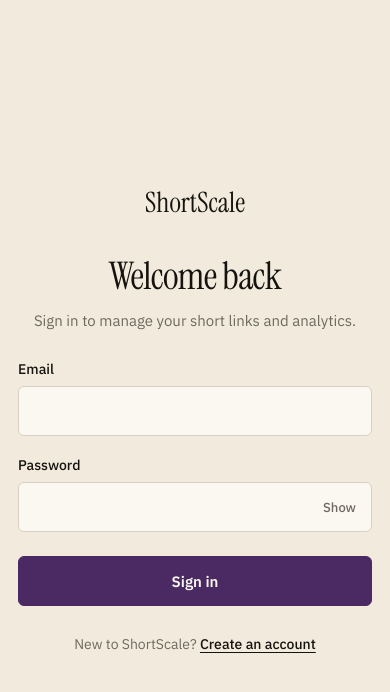
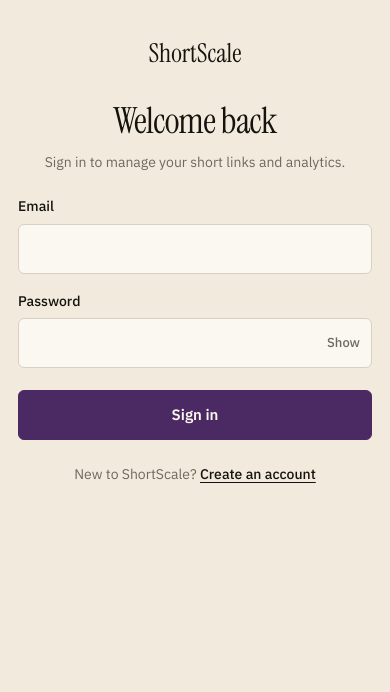
Before and after one commit to sinthetaaa/distributed-url-shortener-analytics-platform, a Next.js app in the folder web/: page /auth/login in a window 390 px wide. Shown: the top 692 px of the page. Built offline with nearby package versions, Linux system fonts and the light colour scheme; no server answers.

Commit message:
style: harden responsive frontend layouts

```diff
--- a/web/src/app/globals.css
+++ b/web/src/app/globals.css
@@ -175,3 +175,32 @@
     text-align: right;
   }
 }
+
+@media (max-width: 1024px) and (min-width: 769px) {
+  .foundation {
+    padding-right: var(--page-gutter-tablet);
+    padding-left: var(--page-gutter-tablet);
+  }
+}
+
+@media (max-width: 768px) {
+  .foundation__logout-button {
+    min-height: 44px;
+    padding: 10px 0;
+  }
+
+  .foundation__logout-error {
+    max-width: 220px;
+  }
+}
+
+@media (max-width: 420px) {
+  .foundation__logout {
+    justify-items: start;
+  }
+
+  .foundation__logout-error {
+    max-width: none;
+    text-align: left;
+  }
+}
--- a/web/src/app/page.module.css
+++ b/web/src/app/page.module.css
@@ -68,3 +68,45 @@
     gap: 18px;
   }
 }
+
+@media (max-width: 1024px) and (min-width: 769px) {
+  .page {
+    padding-right: var(--page-gutter-tablet);
+    padding-left: var(--page-gutter-tablet);
+  }
+}
+
+@media (max-width: 480px) {
+  .header {
+    min-height: auto;
+    padding: 14px 0;
+    flex-wrap: wrap;
+    row-gap: 10px;
+  }
+
+  .brand {
+    font-size: 23px;
+  }
+
+  .nav {
+    gap: 14px;
+  }
+
+  .navLink {
+    display: inline-flex;
+    min-height: 44px;
+    align-items: center;
+  }
+}
+
+@media (max-width: 360px) {
+  .header {
+    align-items: flex-start;
+    flex-direction: column;
+  }
+
+  .nav {
+    width: 100%;
+    justify-content: space-between;
+  }
+}
--- a/web/src/components/analytics/analytics-page.module.css
+++ b/web/src/components/analytics/analytics-page.module.css
@@ -386,3 +386,120 @@
     flex: 1;
   }
 }
+
+@media (max-width: 1024px) and (min-width: 769px) {
+  .page {
+    padding-right: var(--page-gutter-tablet);
+    padding-left: var(--page-gutter-tablet);
+  }
+}
+
+@media (max-width: 480px) {
+  .header {
+    min-height: auto;
+    padding: 14px 0;
+    flex-wrap: wrap;
+    row-gap: 10px;
+  }
+
+  .brand {
+    font-size: 23px;
+  }
+
+  .nav {
+    gap: 14px;
+  }
+
+  .navLink {
+    display: inline-flex;
+    min-height: 44px;
+    align-items: center;
+  }
+
+  .analytics,
+  .state,
+  .loading {
+    padding-top: 48px;
+  }
+
+  .intro {
+    padding-bottom: 32px;
+  }
+
+  .eyebrow {
+    margin-top: 24px;
+  }
+
+  .title {
+    font-size: 40px;
+    overflow-wrap: anywhere;
+  }
+
+  .shortURL {
+    width: 100%;
+    font-size: 14px;
+  }
+
+  .metricBlock {
+    padding: 36px 0;
+  }
+
+  .metricValue {
+    margin-bottom: 28px;
+    font-size: 60px;
+  }
+
+  .chartHeader {
+    padding-top: 32px;
+  }
+
+  .chartTitle {
+    font-size: 26px;
+  }
+
+  .rangeButton {
+    min-width: 0;
+    height: 44px;
+  }
+
+  .chartWrap {
+    overflow-x: hidden;
+    padding-top: 18px;
+  }
+
+  .chart {
+    min-width: 100%;
+  }
+
+  .retryButton {
+    min-height: 44px;
+  }
+
+  .stateTitle {
+    font-size: 38px;
+  }
+
+  .loadingTitle {
+    width: min(220px, 72vw);
+  }
+
+  .loadingMetric {
+    width: min(180px, 56vw);
+  }
+}
+
+@media (max-width: 360px) {
+  .header {
+    align-items: flex-start;
+    flex-direction: column;
+  }
+
+  .nav {
+    width: 100%;
+    justify-content: space-between;
+  }
+
+  .metricValue {
+    font-size: 54px;
+  }
+}
--- a/web/src/components/auth/auth.module.css
+++ b/web/src/components/auth/auth.module.css
@@ -242,3 +242,58 @@
   background: var(--color-accent);
   opacity: 0.68;
 }
+
+@media (max-width: 1024px) and (min-width: 769px) {
+  .page {
+    padding-right: var(--page-gutter-tablet);
+    padding-left: var(--page-gutter-tablet);
+  }
+}
+
+@media (max-width: 480px) {
+  .page {
+    align-items: flex-start;
+    padding-top: 40px;
+    padding-bottom: 40px;
+  }
+
+  .shell {
+    max-width: none;
+  }
+
+  .brand {
+    margin-bottom: 36px;
+    font-size: 26px;
+  }
+
+  .header {
+    margin-bottom: 24px;
+  }
+
+  .title {
+    font-size: 36px;
+  }
+
+  .description {
+    font-size: 14px;
+  }
+
+  .form {
+    gap: 18px;
+  }
+
+  .passwordToggle {
+    min-width: 44px;
+    min-height: 44px;
+    right: 4px;
+    padding: 0 8px;
+  }
+
+  .passwordInput {
+    padding-right: 60px;
+  }
+
+  .footer {
+    margin-top: 24px;
+  }
+}
--- a/web/src/components/links/shorten-form.module.css
+++ b/web/src/components/links/shorten-form.module.css
@@ -214,3 +214,46 @@
     overflow-wrap: anywhere;
   }
 }
+
+@media (max-width: 480px) {
+  .shortener {
+    padding-top: 52px;
+  }
+
+  .title {
+    font-size: 40px;
+    line-height: 1.02;
+  }
+
+  .description {
+    margin-top: 14px;
+    font-size: 15px;
+  }
+
+  .form {
+    margin-top: 28px;
+  }
+
+  .result {
+    margin-top: 28px;
+    padding: 20px 0;
+  }
+
+  .resultPrimary {
+    align-items: stretch;
+    flex-direction: column;
+    gap: 14px;
+  }
+
+  .shortURL {
+    width: 100%;
+    font-size: 16px;
+  }
+
+  .copyButton {
+    align-self: flex-start;
+    min-width: 76px;
+    min-height: 44px;
+    padding: 9px 14px;
+  }
+}
```
Also changed, not shown: web/src/components/links/recent-links.module.css (+59 -0 lines).
